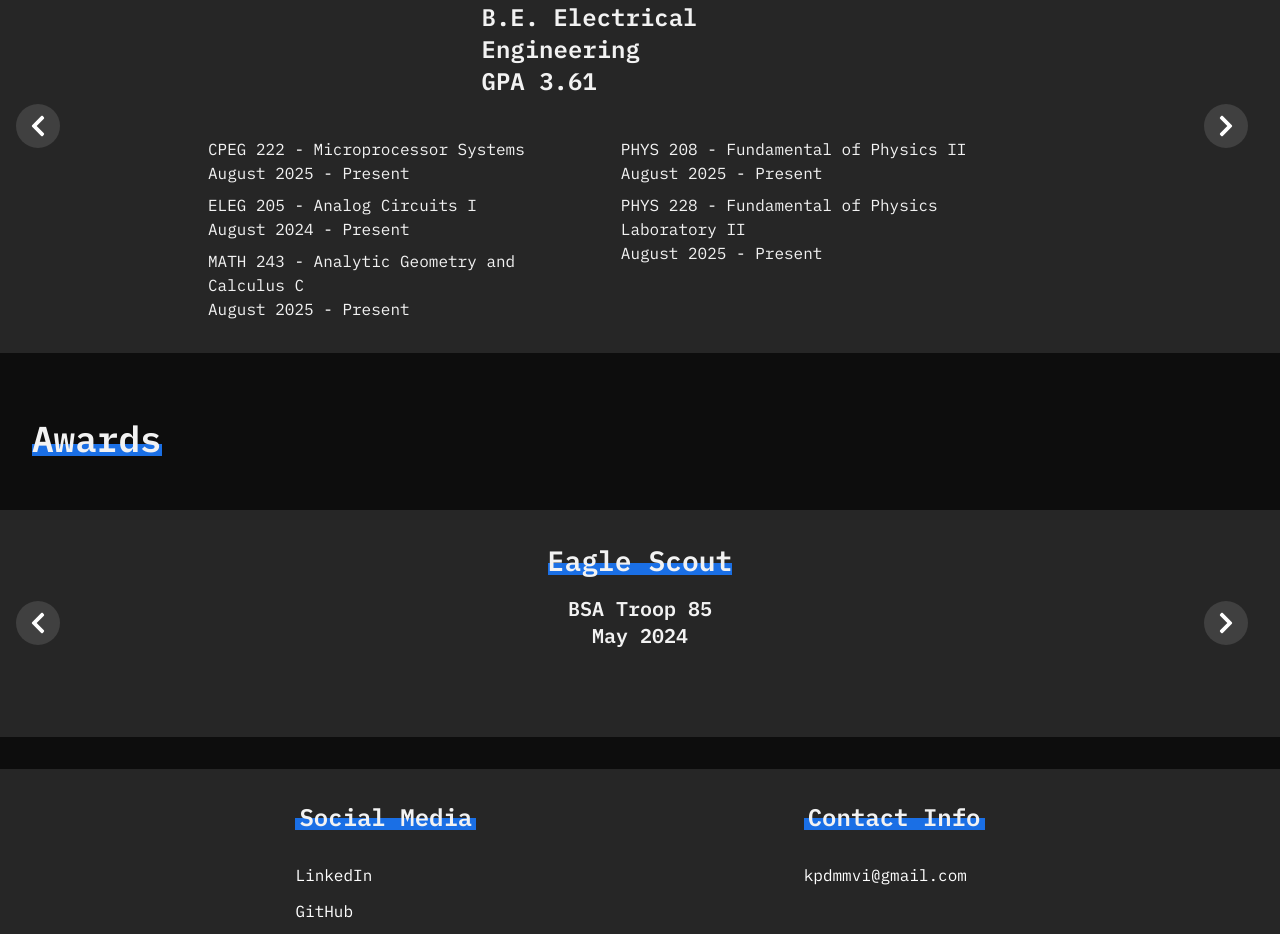
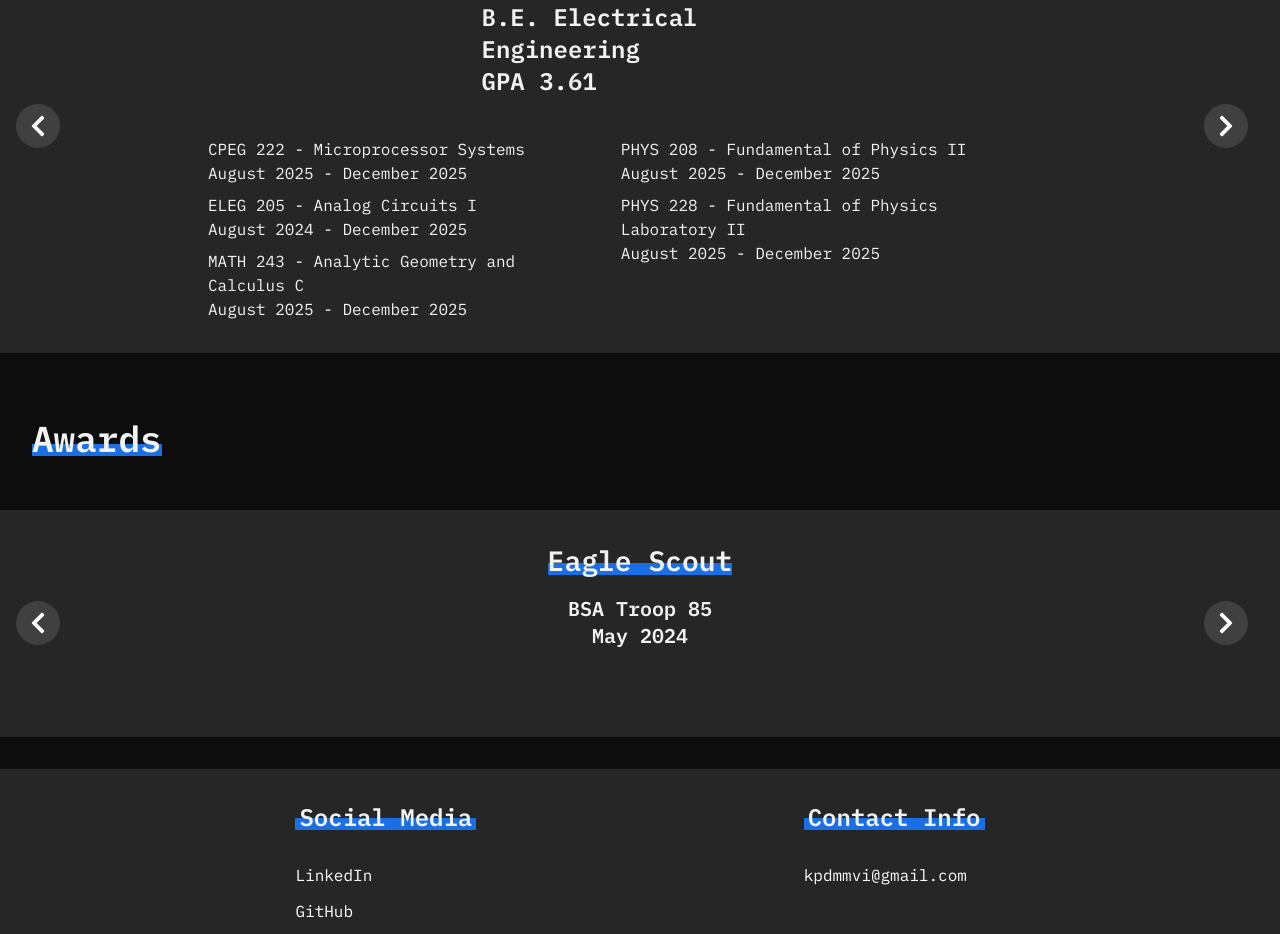
Before and after one commit to Davey5506/davey5506.github.io, a React (Vite) app in the folder portfolio/: page / in a window 1280 px wide. Shown: the part 1300-2234 px from the top of the page. Built offline with nearby package versions, Linux system fonts and the light colour scheme.

Commit message:
Updated courses

```diff
--- a/portfolio/src/sections/Details.js
+++ b/portfolio/src/sections/Details.js
@@ -67,23 +67,23 @@ const courses = [
     [
         {
             name: "CPEG 222 - Microprocessor Systems",
-            dates: "August 2025 - Present"
+            dates: "August 2025 - December 2025"
         },
         {
             name: "ELEG 205 - Analog Circuits I",
-            dates: "August 2024 - Present"
+            dates: "August 2024 - December 2025"
         },
         {
             name: "MATH 243 - Analytic Geometry and Calculus C",
-            dates: "August 2025 - Present"
+            dates: "August 2025 - December 2025"
         },
         {
             name: "PHYS 208 - Fundamental of Physics II",
-            dates: "August 2025 - Present"
+            dates: "August 2025 - December 2025"
         },
         {
             name: "PHYS 228 - Fundamental of Physics Laboratory II",
-            dates: "August 2025 - Present"
+            dates: "August 2025 - December 2025"
         }
     ],
     // Penncrest Courses
```
